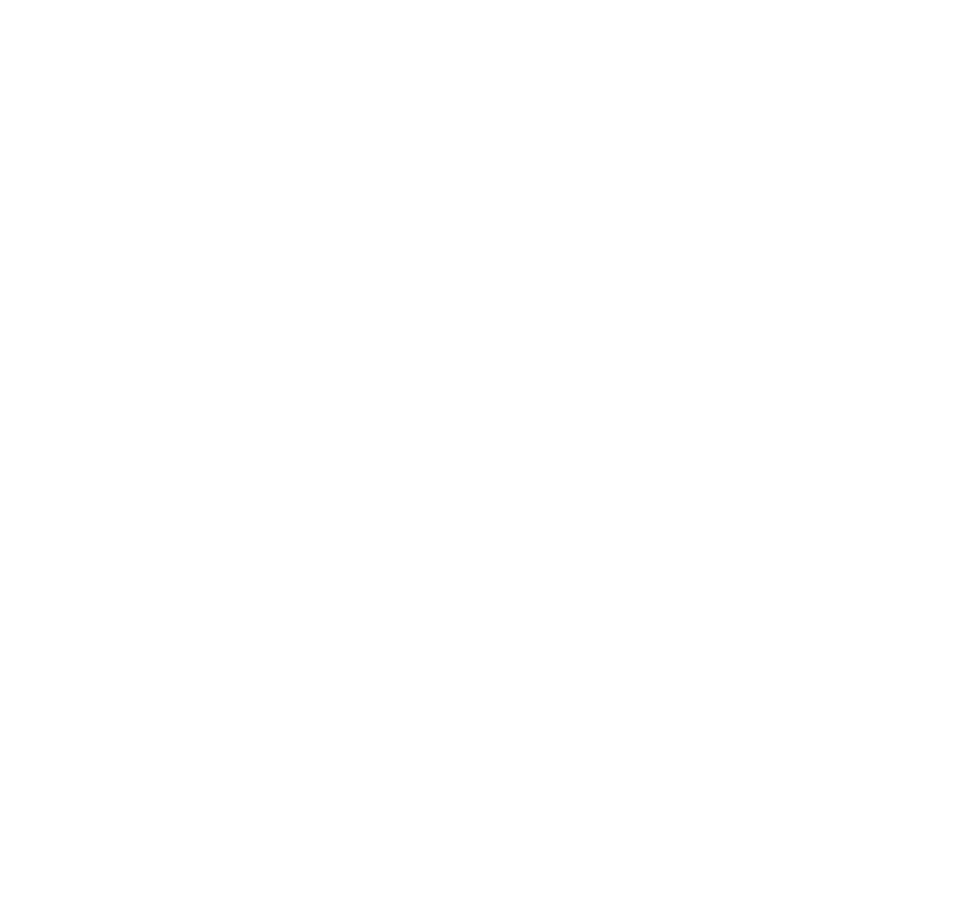
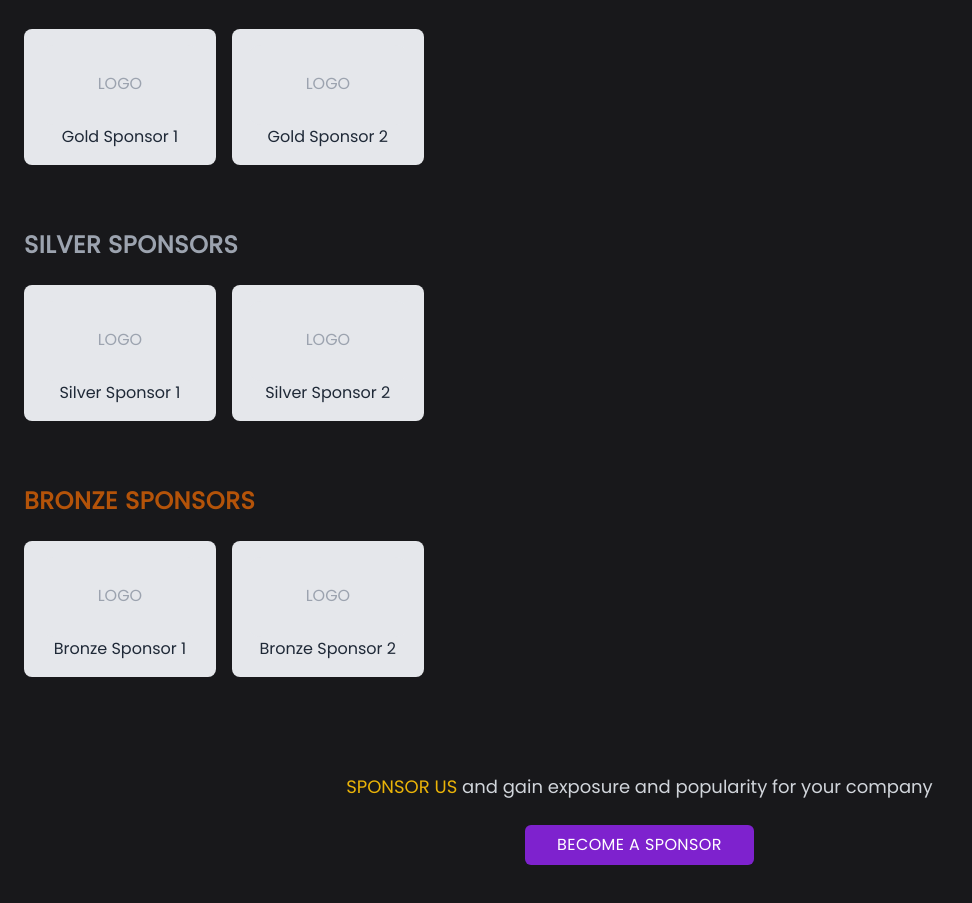
Before and after one commit to Resourcio2022/apertre2.0-frontend, a Next.js app: page /sponsors in a window 1280 px wide. Before the commit this address had no page. Shown: the part 483-1386 px from the top of the page, without its empty margins (0-972 px from the left). Before the commit the page ends 800 px from the top, so only its background shows below. Built offline with nearby package versions, Linux system fonts and the light colour scheme.

Commit message:
sponsor page added

```diff
--- /dev/null
+++ b/src/app/sponsors/page.tsx
@@ -0,0 +1,107 @@
+'use client'
+
+interface Sponsor {
+  id: number;
+  name: string;
+  image?: string;
+  tier: string;
+}
+
+interface SponsorTier {
+  name: string;
+  color: string;
+}
+const PlaceholderSVG = () => (
+  <svg
+    xmlns="http://www.w3.org/2000/svg"
+    viewBox="0 0 100 50"
+    className="w-full h-auto"
+    fill="currentColor"
+  >
+    <rect width="100" height="50" rx="8" fill="#E5E7EB" />
+    <text
+      x="50%"
+      y="50%"
+      dominantBaseline="middle"
+      textAnchor="middle"
+      fontSize="10"
+      fill="#9CA3AF"
+    >
+      LOGO
+    </text>
+  </svg>
+);
+const sponsorTiers: SponsorTier[] = [
+  { name: "PLATINUM SPONSORS", color: "text-gray-200" },
+  { name: "GOLD SPONSORS", color: "text-yellow-500" },
+  { name: "SILVER SPONSORS", color: "text-gray-400" },
+  { name: "BRONZE SPONSORS", color: "text-amber-700" }
+];
+
+const sponsors: Sponsor[] = [
+  { id: 1, name: "Platinum Sponsor 1", tier: "PLATINUM SPONSORS" },
+  { id: 2, name: "Platinum Sponsor 2", tier: "PLATINUM SPONSORS" },
+  { id: 3, name: "Gold Sponsor 1", tier: "GOLD SPONSORS" },
+  { id: 4, name: "Silver Sponsor 1", tier: "SILVER SPONSORS" },
+  { id: 5, name: "Bronze Sponsor 1", tier: "BRONZE SPONSORS" },
+  { id: 6, name: "Platinum Sponsor 3", tier: "PLATINUM SPONSORS" },
+  { id: 7, name: "Gold Sponsor 2", tier: "GOLD SPONSORS" },
+  { id: 8, name: "Silver Sponsor 2", tier: "SILVER SPONSORS" },
+  { id: 9, name: "Bronze Sponsor 2", tier: "BRONZE SPONSORS" }
+];
+
+export default function SponsorsSection() {
+  return (
+    <section className="w-full bg-zinc-900 py-12 md:py-24">
+      <div className="container px-4 md:px-6">
+        <h1 className="text-4xl font-bold text-yellow-500 mb-16 tracking-wider">
+          OUR SPONSORS
+        </h1>
+
+        <div className="space-y-16">
+          {sponsorTiers.map((tier) => (
+            <div key={tier.name} className="space-y-6">
+              <h2 className={`text-2xl font-semibold ${tier.color} tracking-wide`}>
+                {tier.name}
+              </h2>
+              <div className="grid grid-cols-2 md:grid-cols-3 lg:grid-cols-6 gap-4">
+                {sponsors
+                  .filter((sponsor) => sponsor.tier === tier.name)
+                  .map((sponsor) => (
+                    <div
+                      key={sponsor.id}
+                      className="bg-gray-200 rounded-lg p-4 aspect-[2/1] flex flex-col items-center justify-center hover:bg-gray-300 transition-colors"
+                    >
+                      {sponsor.image ? (
+                        <img
+                          src={sponsor.image}
+                          alt={sponsor.name}
+                          className="mb-2 h-auto max-w-full"
+                        />
+                      ) : (
+                        <PlaceholderSVG />
+                      )}
+                      <span className="text-gray-800 font-medium text-center">
+                        {sponsor.name}
+                      </span>
+                    </div>
+                  ))}
+              </div>
+            </div>
+          ))}
+        </div>
+
+        <div className="mt-24 text-center space-y-6">
+          <p className="text-lg text-gray-300">
+            <span className="text-yellow-500">SPONSOR US</span> and gain exposure and popularity for your company
+          </p>
+          <button
+            className="bg-purple-700 hover:bg-purple-600 text-white px-8 py-2 rounded-md uppercase tracking-wide"
+          >
+            Become a Sponsor
+          </button>
+        </div>
+      </div>
+    </section>
+  );
+}
```
